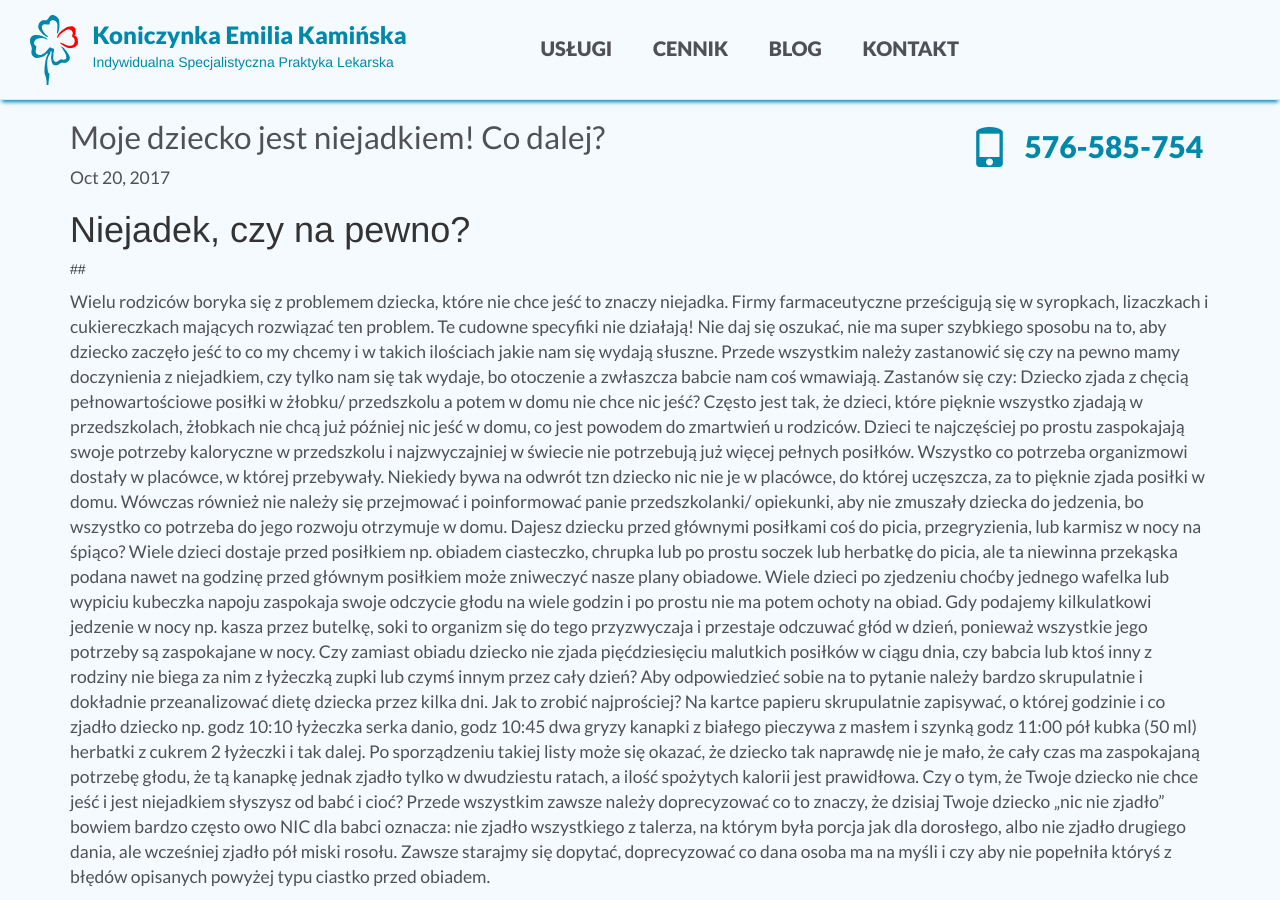
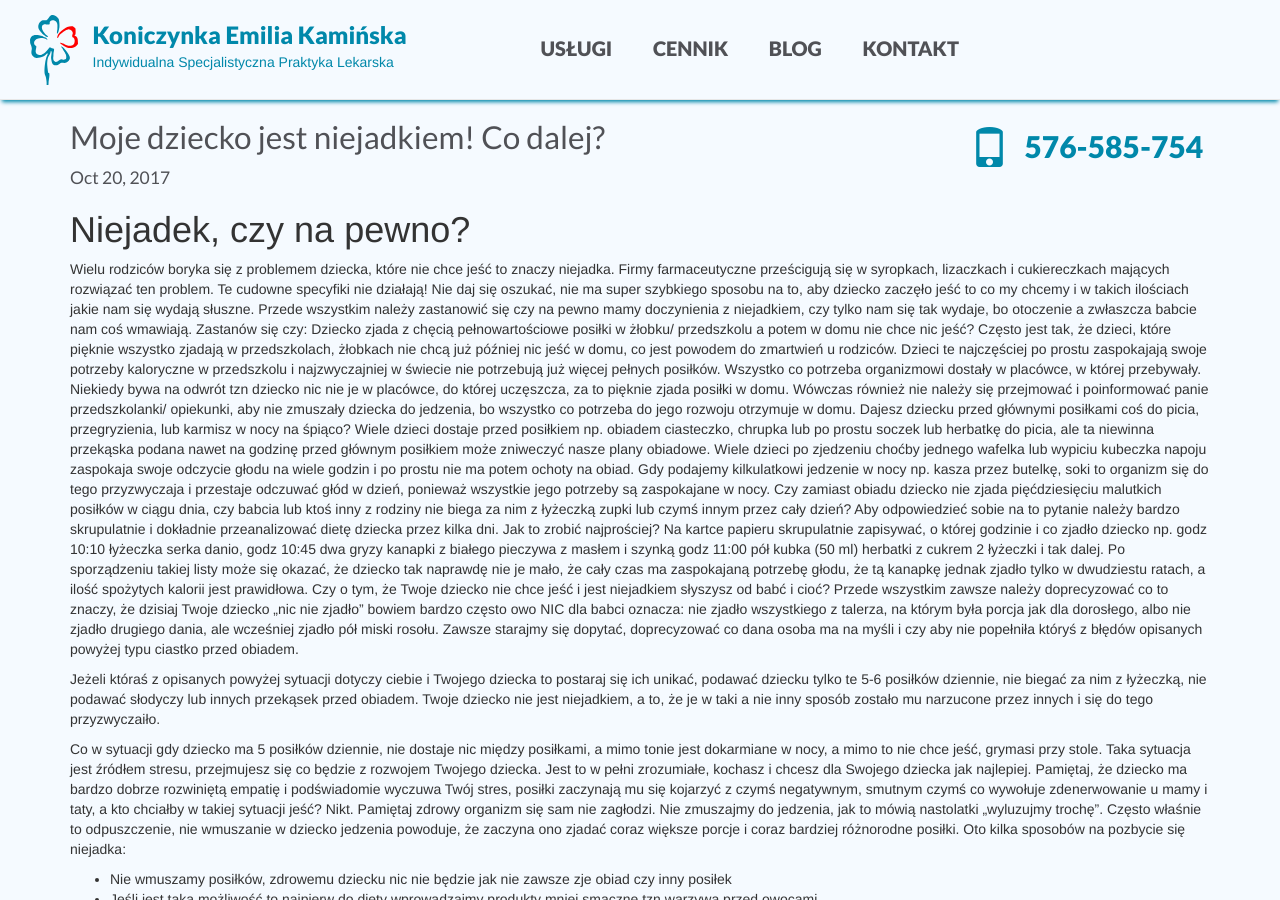
Before and after one commit to kardigen/koniczynka-med.guthub.io, a Jekyll site: the page built from blog-dev/_posts/2017-10-15-tutek-1.markdown, in a window 1280 px wide and 900 px high. Built offline with Jekyll 4.4.1, drawn with Linux system fonts in a browser that asks for light colours; nearby versions of some CDN libraries; library files that are not in the unit come from our copies.

Commit message:
Update 2017-10-15-tutek-1.markdown

```diff
--- a/blog-dev/_posts/2017-10-15-tutek-1.markdown
+++ b/blog-dev/_posts/2017-10-15-tutek-1.markdown
@@ -9,9 +9,6 @@
 
 # Niejadek, czy na pewno?
 
-##
-
-{:.R20}
 Wielu rodziców boryka się z problemem dziecka, które nie chce jeść to znaczy niejadka.
 Firmy farmaceutyczne prześcigują się w syropkach, lizaczkach i cukiereczkach mających rozwiązać ten problem. Te cudowne specyfiki nie działają! Nie daj się oszukać, nie ma super szybkiego sposobu na to, aby dziecko zaczęło jeść to co my chcemy i w takich ilościach jakie nam się wydają słuszne.
 Przede wszystkim należy zastanowić się czy na pewno mamy doczynienia z niejadkiem, czy tylko nam się tak wydaje, bo otoczenie a zwłaszcza babcie nam coś wmawiają. Zastanów się czy:
@@ -45,7 +42,3 @@
 *	Najważniejsze, aby zawsze dać dziecku poczucie wspólnoty, przynależności do rodziny i pokazać, że w pełni akceptujemy jego wybory, ale nie zachcianki
 
 Obserwujmy nasze dziecko, jeśli razem z brakiem chęci do jedzenia Twoje dziecko traci na wadze, nie rośnie lub nie nabywa nowych umiejętności to wymaga to pilnej konsultacji z lekarzem.
-
-
-
-{:.R20}
```
